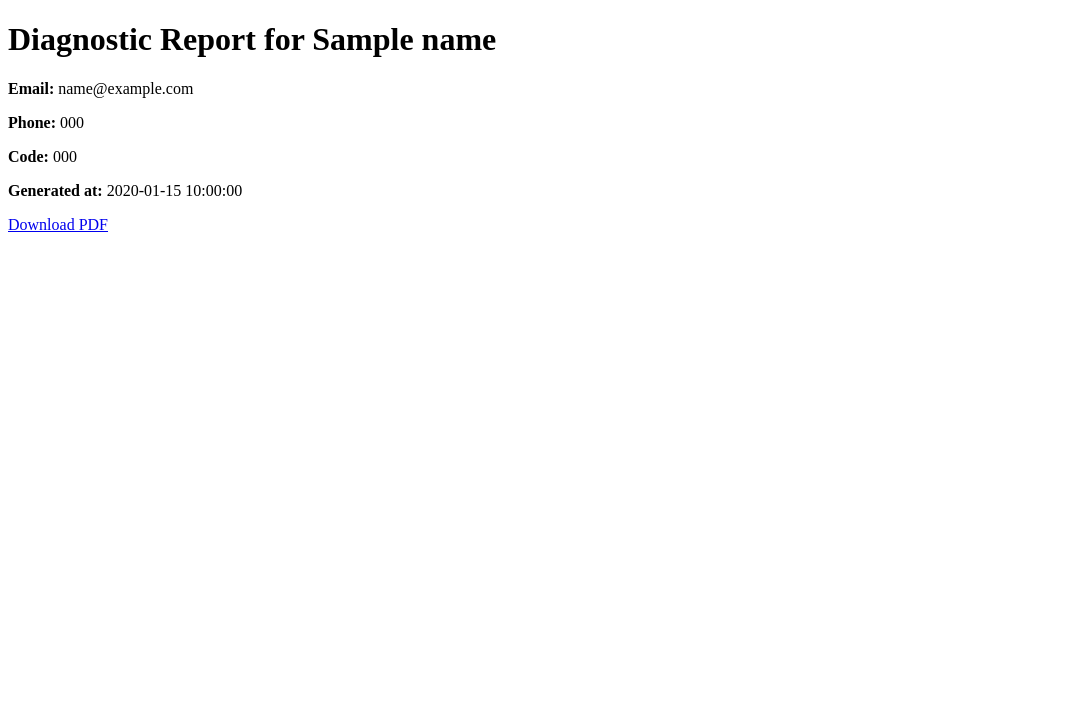
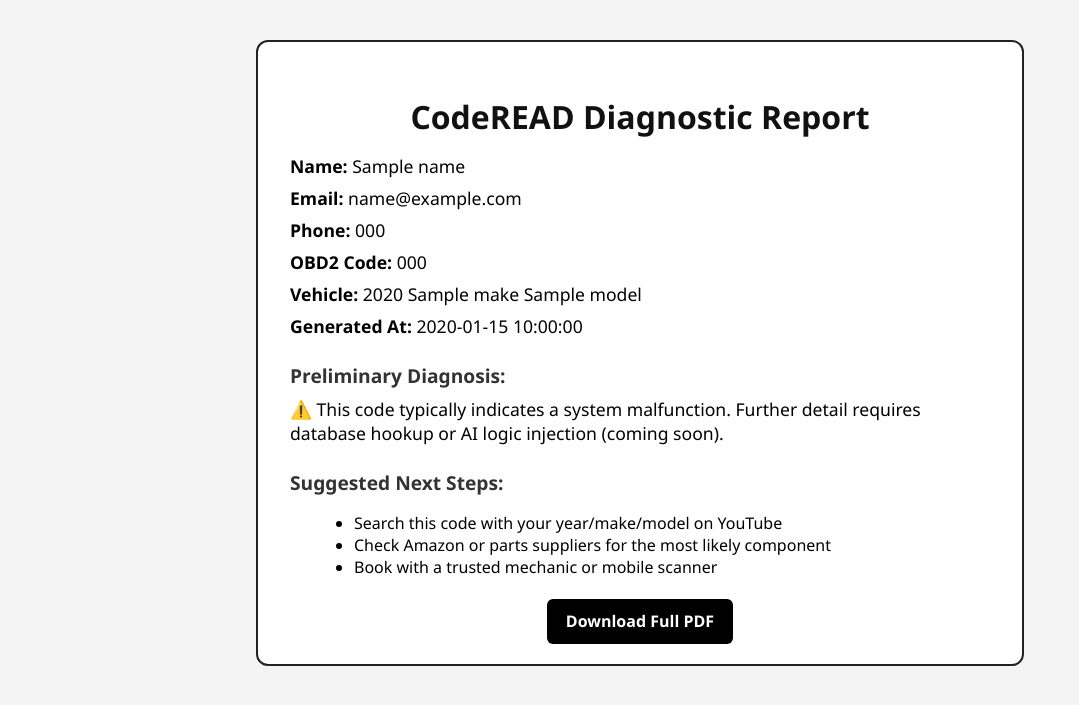
Before and after one commit to CODEREaDer24/coderead, a Flask app: template templates/report.html in a window 1280 px wide. Shown: the top 705 px of the page, without its empty margins (0-1079 px from the left). Run offline with Flask 3, Linux system fonts and the light colour scheme; the template is opened without the code that fills it: most values are stand-ins (such as "Sample title", 1, 10 or a date in 2020).

Commit message:
Update report.html

```diff
--- a/templates/report.html
+++ b/templates/report.html
@@ -1,15 +1,85 @@
 <!DOCTYPE html>
 <html>
 <head>
-    <title>CodeREAD Report</title>
+  <meta charset="UTF-8">
+  <title>CodeREAD Report</title>
+  <style>
+    body {
+      font-family: 'Segoe UI', sans-serif;
+      padding: 2rem;
+      background-color: #f4f4f4;
+    }
+
+    .report-box {
+      background: #fff;
+      border: 2px solid #222;
+      padding: 2rem;
+      border-radius: 12px;
+      max-width: 700px;
+      margin: auto;
+    }
+
+    h1 {
+      text-align: center;
+      margin-bottom: 1rem;
+      color: #111;
+    }
+
+    p {
+      font-size: 1.1rem;
+      margin: 0.5rem 0;
+    }
+
+    .section-title {
+      margin-top: 1.5rem;
+      font-weight: bold;
+      color: #333;
+      font-size: 1.2rem;
+    }
+
+    ul {
+      margin-left: 1.5rem;
+    }
+
+    .pdf-link {
+      margin-top: 2rem;
+      text-align: center;
+    }
+
+    .pdf-link a {
+      background-color: #000;
+      color: #fff;
+      padding: 0.7rem 1.2rem;
+      text-decoration: none;
+      border-radius: 6px;
+      font-weight: bold;
+    }
+  </style>
 </head>
 <body>
-    <h1>Diagnostic Report for {{ name }}</h1>
+  <div class="report-box">
+    <h1>CodeREAD Diagnostic Report</h1>
+
+    <p><strong>Name:</strong> {{ name }}</p>
     <p><strong>Email:</strong> {{ email }}</p>
     <p><strong>Phone:</strong> {{ phone }}</p>
-    <p><strong>Code:</strong> {{ code }}</p>
-    <p><strong>Generated at:</strong> {{ timestamp }}</p>
+    <p><strong>OBD2 Code:</strong> {{ code }}</p>
+    <p><strong>Vehicle:</strong> {{ year }} {{ make }} {{ model }}</p>
+    <p><strong>Generated At:</strong> {{ timestamp }}</p>
 
-    <p><a href="/pdf/{{ report_id }}">Download PDF</a></p>
+    <div class="section-title">Preliminary Diagnosis:</div>
+    <p>⚠️ This code typically indicates a system malfunction. Further detail requires database hookup or AI logic injection (coming soon).</p>
+
+    <div class="section-title">Suggested Next Steps:</div>
+    <ul>
+      <li>Search this code with your year/make/model on YouTube</li>
+      <li>Check Amazon or parts suppliers for the most likely component</li>
+      <li>Book with a trusted mechanic or mobile scanner</li>
+    </ul>
+
+    <div class="pdf-link">
+      <a href="/pdf/{{ report_id }}">Download Full PDF</a>
+    </div>
+  </div>
 </body>
 </html>
```
